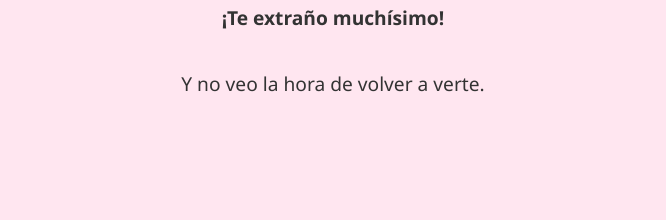
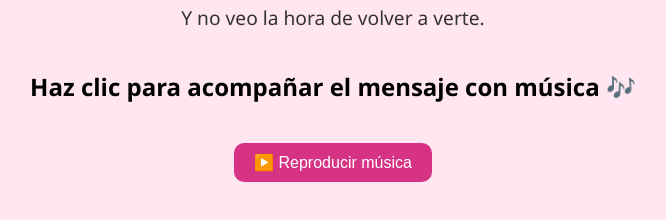
Before and after one commit to RicardoJossue/mini-may, a plain HTML site: page index.html in a window 1280 px wide. Shown: the part 480-700 px from the top of the page, without its empty margins (307-973 px from the left). Drawn offline with Linux system fonts and the light colour scheme; grey boxes are pictures that could not be loaded.

Commit message:
Update index.html

```diff
--- a/index.html
+++ b/index.html
@@ -33,6 +33,20 @@
       0%, 100% { transform: scale(1); }
       50% { transform: scale(1.2); }
     }
+    button {
+      margin-top: 20px;
+      padding: 10px 20px;
+      font-size: 1em;
+      background-color: #d63384;
+      color: white;
+      border: none;
+      border-radius: 10px;
+      cursor: pointer;
+      transition: background-color 0.3s ease;
+    }
+    button:hover {
+      background-color: #b02a6f;
+    }
   </style>
 </head>
 <body>
@@ -41,14 +55,15 @@
   <div class="heart">❤️</div>
   <p><strong>¡Te extraño muchísimo!</strong></p>
   <p>Y no veo la hora de volver a verte.</p>
-<!-- Música de fondo desde YouTube -->
-<div style="display:none;">
-  <iframe width="0" height="0"
-    src="https://www.youtube.com/embed/oie3H4ocMCc?autoplay=1&loop=1&playlist=oie3H4ocMCc"
-    frameborder="0"
-    allow="autoplay"
-    allowfullscreen>
+
+  <h2>Haz clic para acompañar el mensaje con música 🎶</h2>
+  <button onclick="document.getElementById('player').src += '&autoplay=1'; this.style.display='none';">
+    ▶️ Reproducir música
+  </button>
+
+  <iframe id="player" width="0" height="0"
+    src="https://www.youtube.com/embed/oie3H4ocMCc?loop=1&playlist=oie3H4ocMCc"
+    frameborder="0" allow="autoplay" allowfullscreen>
   </iframe>
-</div>
 </body>
 </html>
```
